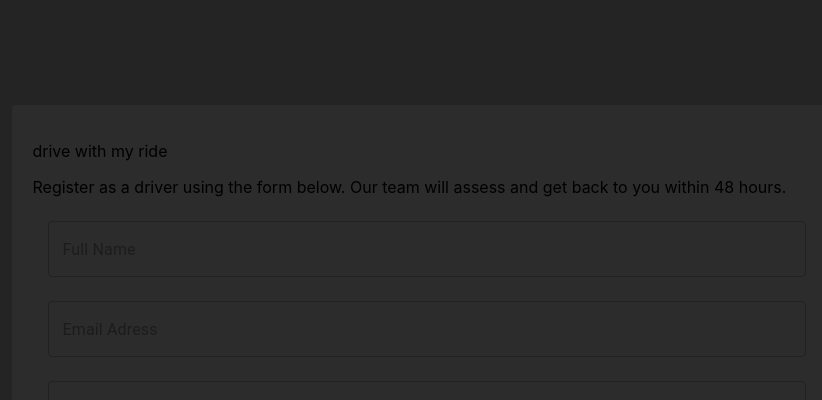
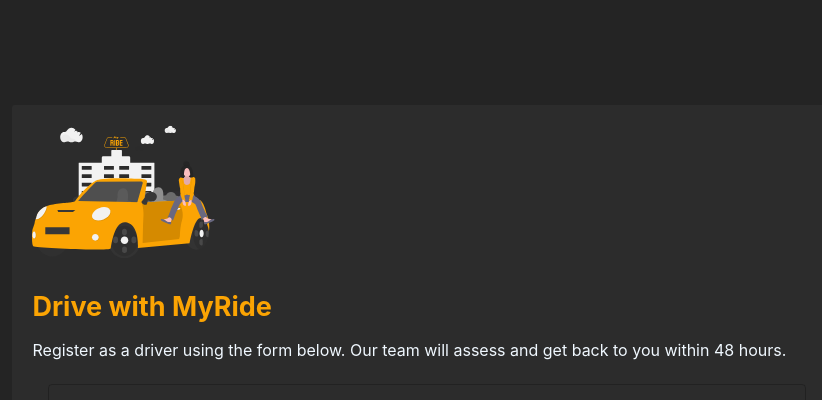
Before and after one commit to IBORD/Challenge-3, a React (Create React App) app: page / in a window 1280 px wide. Shown: the part 1640-2040 px from the top of the page, without its empty margins (221-1043 px from the left). Built offline with nearby package versions, Linux system fonts and the light colour scheme.

Commit message:
style: add imgpopup

```diff
--- a/src/components/HomePage/SectionThree.jsx
+++ b/src/components/HomePage/SectionThree.jsx
@@ -1,11 +1,16 @@
 import Forms from '../Material UI/Forms'
 import '../../style/SectionThree.css'
+import pop from '../../assets/popup.svg'
 export default function Form() {
     return (
         <div className="containerForm">
+
             <div className="Header">
-                <p>drive with my ride</p>
-                <p>Register as a driver using the form below. Our team will assess and get back to you within 48 hours.</p>
+                <div className='imgpop'><img src={pop} alt="Logo" className='logo' /></div>
+
+                <div className='Head'><p>Drive with MyRide</p></div>
+                <div className='sub1'><p>Register as a driver using the form below. Our team will assess and get back to you within 48 hours.</p></div>
+
 
                 <div className="forms">
 
--- a/src/style/SectionThree.css
+++ b/src/style/SectionThree.css
@@ -14,8 +14,22 @@
     padding: 20px;
     border-radius: 3px;
     margin-top: 20px;
+
 }
 
+.Head p {
+    font-weight: 700;
+    font-size: 27px;
+    color: #FBA403;
+
+}
+
+.sub1 {
+    color: aliceblue;
+    font-weight: 400;
+    font-size: 16px;
+    margin-top: -10px;
+}
 
 .styleForm {
     background: #2c2c2c;
```
Also changed, not shown: src/assets/popup.svg (added).
